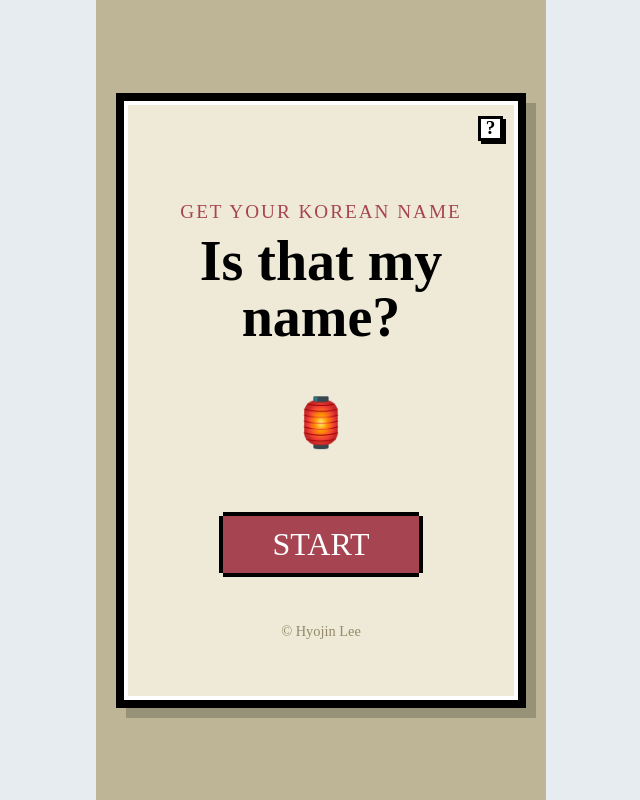
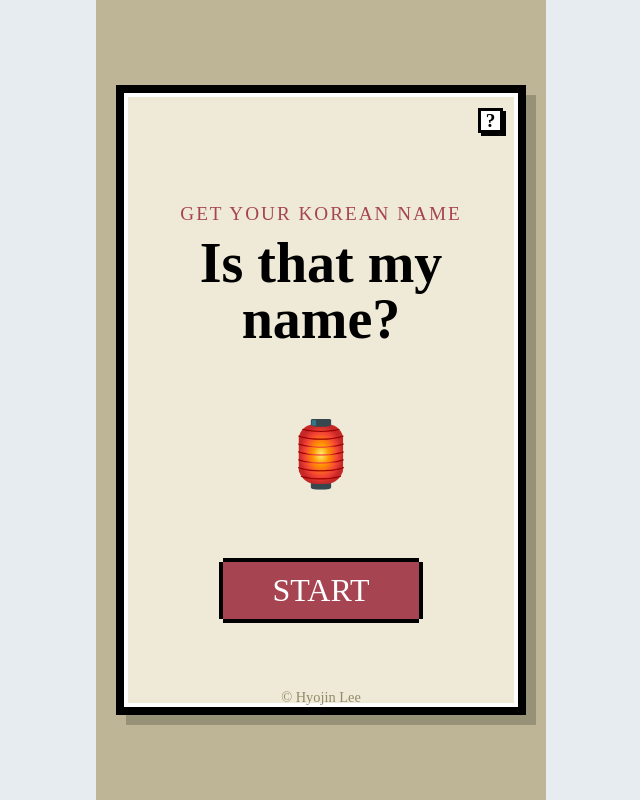
Before and after one commit to ll0zlk/Re-Name-frontend, a Vue app: page / in a window 1280 px wide. Shown: the whole page, without its empty margins (319-959 px from the left). Built offline with nearby package versions, Linux system fonts and the light colour scheme; a web font is replaced by a local one.

Commit message:
modify HomeView CSS

```diff
--- a/src/views/HomeView.vue
+++ b/src/views/HomeView.vue
@@ -70,6 +70,7 @@ const showInfo = ref(false);
 .pixel-screen {
   position: relative;
   width: 100%;
+  height: 630px;
   background-color: #efead8;
   border: 8px solid #000;
   box-shadow: 0 0 0 4px #fff inset, 10px 10px 0px rgba(0,0,0,0.2);
@@ -112,7 +113,7 @@ const showInfo = ref(false);
   font-family: 'Jersey 10';
   font-size: 1.2rem;
   color: #a64452;
-  margin-top: 40px;
+  margin-top: 50px;
   letter-spacing: 2px;
 }
 
@@ -120,13 +121,13 @@ const showInfo = ref(false);
   font-family: 'Jersey 10';
   font-size: 3.5rem;
   color: #000;
-  margin: 10px 0 50px 0;
+  margin: 10px 0 70px 0;
   line-height: 1;
 }
 
 .pixel-icon {
-  font-size: 3rem;
-  margin: 25px 0;
+  font-size: 4rem;
+  margin: 40px 0;
   animation: bounce 1s infinite;
 }
 
@@ -136,7 +137,7 @@ const showInfo = ref(false);
 }
 
 .btn-pixel-start {
-  margin-top: 40px;
+  margin-top: 30px;
   background-color: #a64452;
   color: #fff;
   padding: 10px 50px;
@@ -220,7 +221,7 @@ const showInfo = ref(false);
 }
 
 .pixel-footer {
-  margin-top: 50px;
+  margin-top: 70px;
   font-family: 'Jersey 10';
   font-size: 0.9rem;
   color: #938a67;
```
